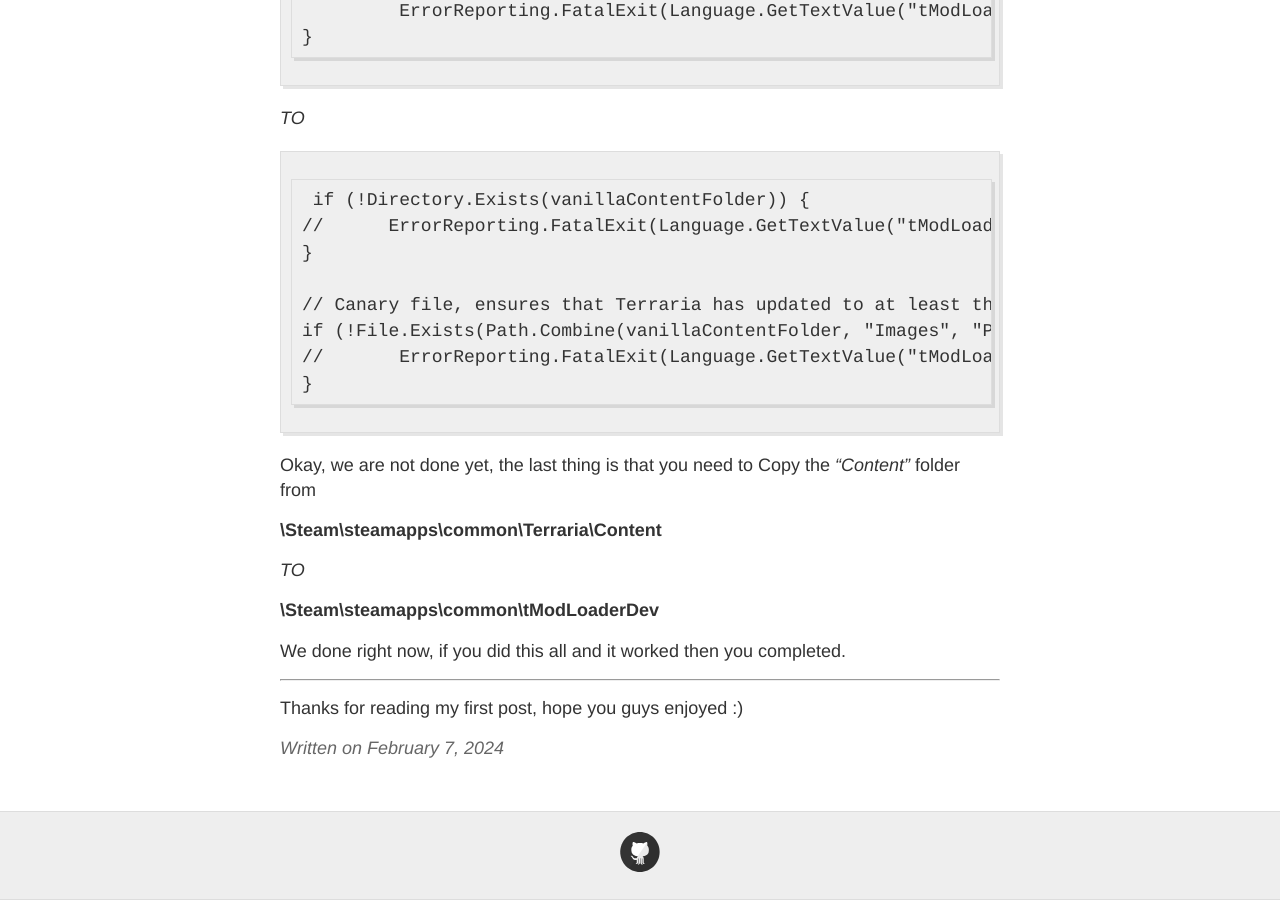
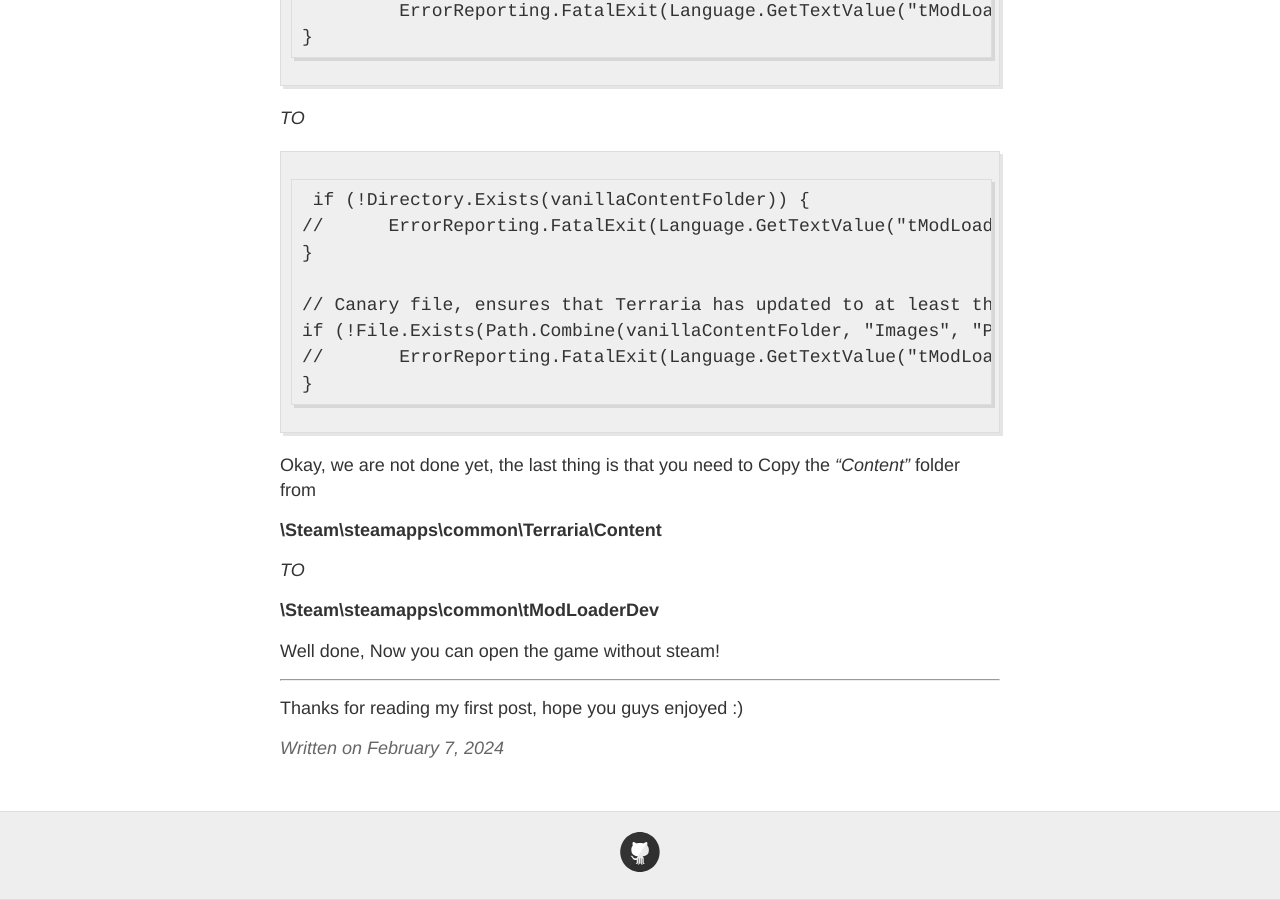
Before and after one commit to AnomaliesGentoolman/AnomaliesGentoolman.github.io, a Jekyll site: the page built from _posts/2024-2-7-compiled-terraria.md, in a window 1280 px wide and 900 px high, scrolled down 3962 px. Built offline with Jekyll 4.4.1, drawn with Linux system fonts in a browser that asks for light colours.

Commit message:
Update 2024-2-7-compiled-terraria.md

```diff
--- a/_posts/2024-2-7-compiled-terraria.md
+++ b/_posts/2024-2-7-compiled-terraria.md
@@ -147,7 +147,7 @@
 
 **\Steam\steamapps\common\tModLoaderDev**
 
-We done right now, if you did this all and it worked then you completed.
+Well done, Now you can open the game without steam!
 
 ---
 
```
